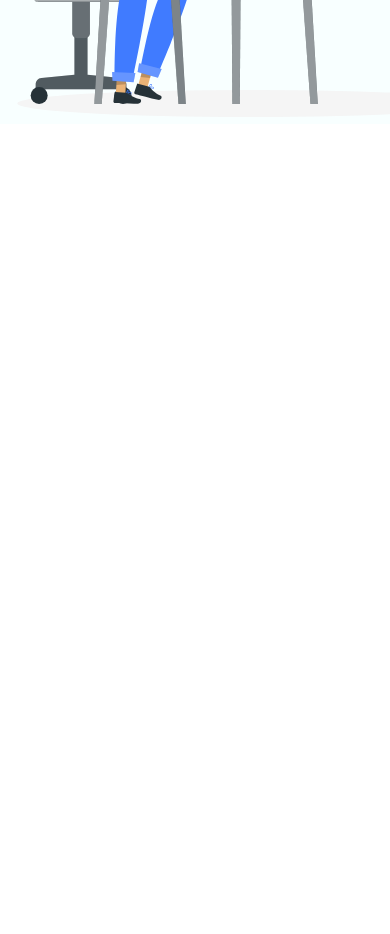
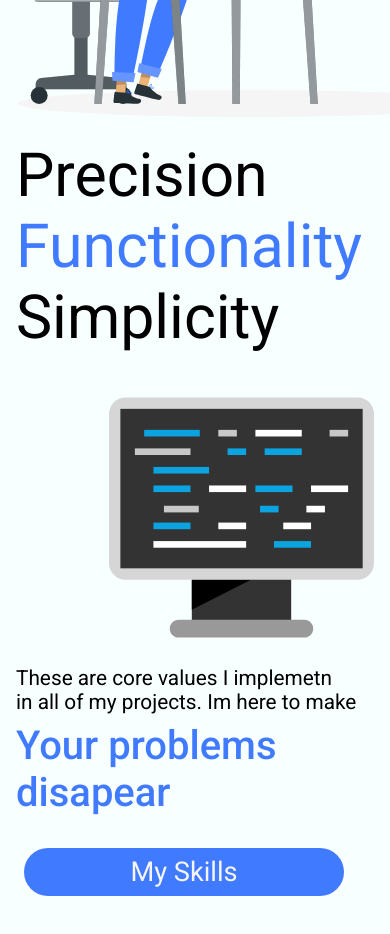
Before and after one commit to BucoTEC/MyPortifolio, a React (Create React App) app: page / in a window 390 px wide. Shown: the part 720-1654 px from the top of the page. Before the commit the page ends 844 px from the top, so only its background shows below. Built offline with nearby package versions, Linux system fonts and the light colour scheme.

Commit message:
finished skils intro for mobile

```diff
--- /dev/null
+++ b/src/components/Home/SkllisIntro.jsx
@@ -0,0 +1,82 @@
+import React from "react";
+import styled from "styled-components";
+import laptop from "../../laptop.svg";
+const Wrapper = styled.div`
+  height: 100vh;
+  width: 100%;
+  background-color: #f8ffff;
+`;
+
+const MainText = styled.div`
+  width: 100%;
+  padding: 1rem;
+  h1 {
+    font-size: 3.8rem;
+    font-weight: 400;
+  }
+  .higlight {
+    color: #407bff;
+  }
+`;
+const LaptopImg = styled.img`
+  padding: 1rem;
+  width: 68%;
+  float: right;
+`;
+const SubText = styled.div`
+  padding: 0rem 1rem;
+  width: 100%;
+
+  h2 {
+    font-size: 1.3rem;
+    font-weight: 400;
+  }
+  h1 {
+    color: #407bff;
+    font-size: 2.5rem;
+    font-weight: 500;
+  }
+  #gornji {
+    margin-top: 0.5rem;
+  }
+`;
+const Button = styled.div`
+  color: whitesmoke;
+  background-color: #407bff;
+  width: 20rem;
+  border-radius: 50px;
+  height: 3rem;
+  display: flex;
+  justify-content: center;
+  align-items: center;
+  margin-top: 2rem;
+  margin-left: 1.5rem;
+
+  h1 {
+    font-weight: 400;
+    font-size: 1.7rem;
+  }
+`;
+function SkllisIntro() {
+  return (
+    <Wrapper>
+      <MainText>
+        <h1>Precision</h1>
+        <h1 className="higlight">Functionality</h1>
+        <h1>Simplicity</h1>
+      </MainText>
+      <LaptopImg src={laptop} />
+      <SubText>
+        <h2>These are core values I implemetn</h2>
+        <h2>in all of my projects. Im here to make</h2>
+        <h1 id="gornji">Your problems </h1>
+        <h1>disapear</h1>
+      </SubText>
+      <Button>
+        <h1>My Skills</h1>
+      </Button>
+    </Wrapper>
+  );
+}
+
+export default SkllisIntro;
--- a/src/pages/Home.jsx
+++ b/src/pages/Home.jsx
@@ -1,10 +1,12 @@
 import React from "react";
-import MainLanding from "../components/MainLanding";
+import MainLanding from "../components/Home/MainLanding";
+import SkllisIntro from "../components/Home/SkllisIntro";
 function Home() {
   return (
-    <div>
+    <>
       <MainLanding />
-    </div>
+      <SkllisIntro />
+    </>
   );
 }
 
```
Also changed, not shown: src/components/Home/MainLanding.jsx (renamed from src/components/MainLanding.jsx, +4 -4 lines), src/components/Footer.jsx (added), src/components/Home/ContactIntro.jsx (added), src/components/Home/ProjectsIntro.jsx (added), src/laptop.svg (added).
